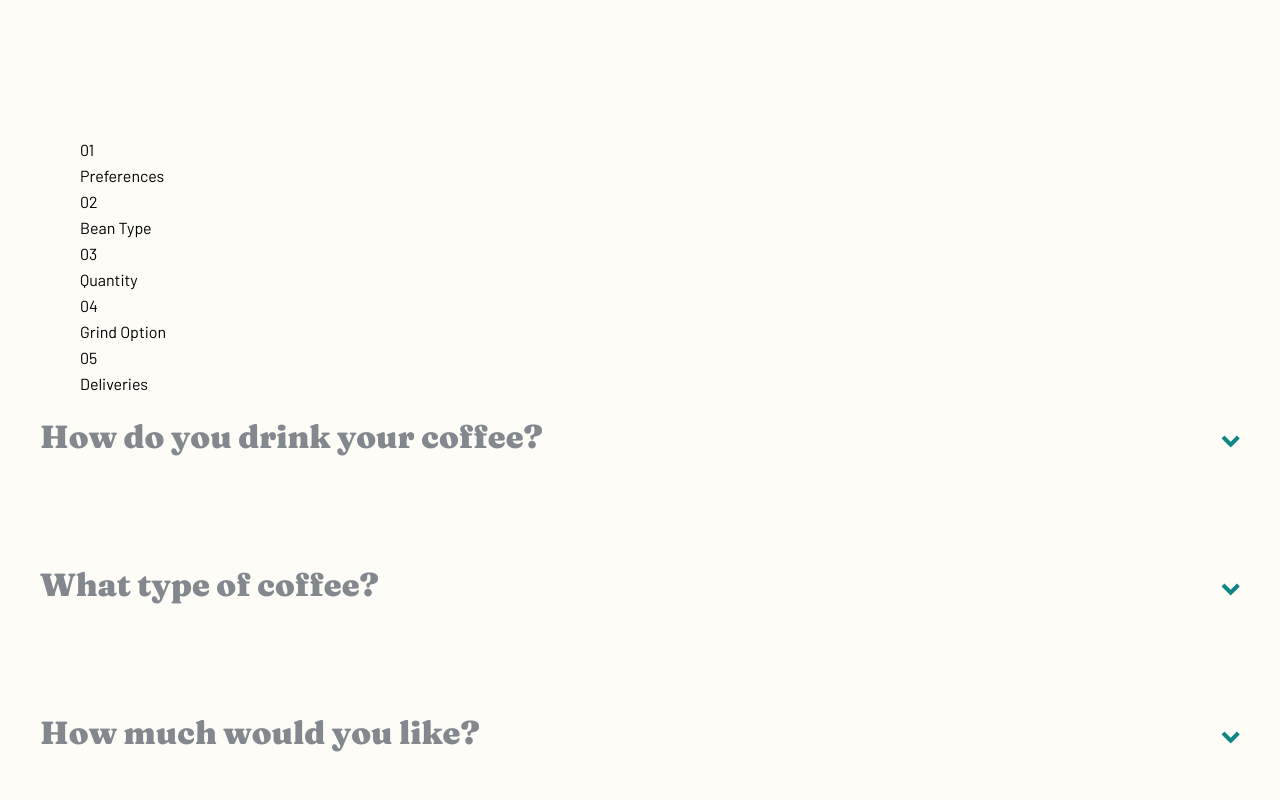
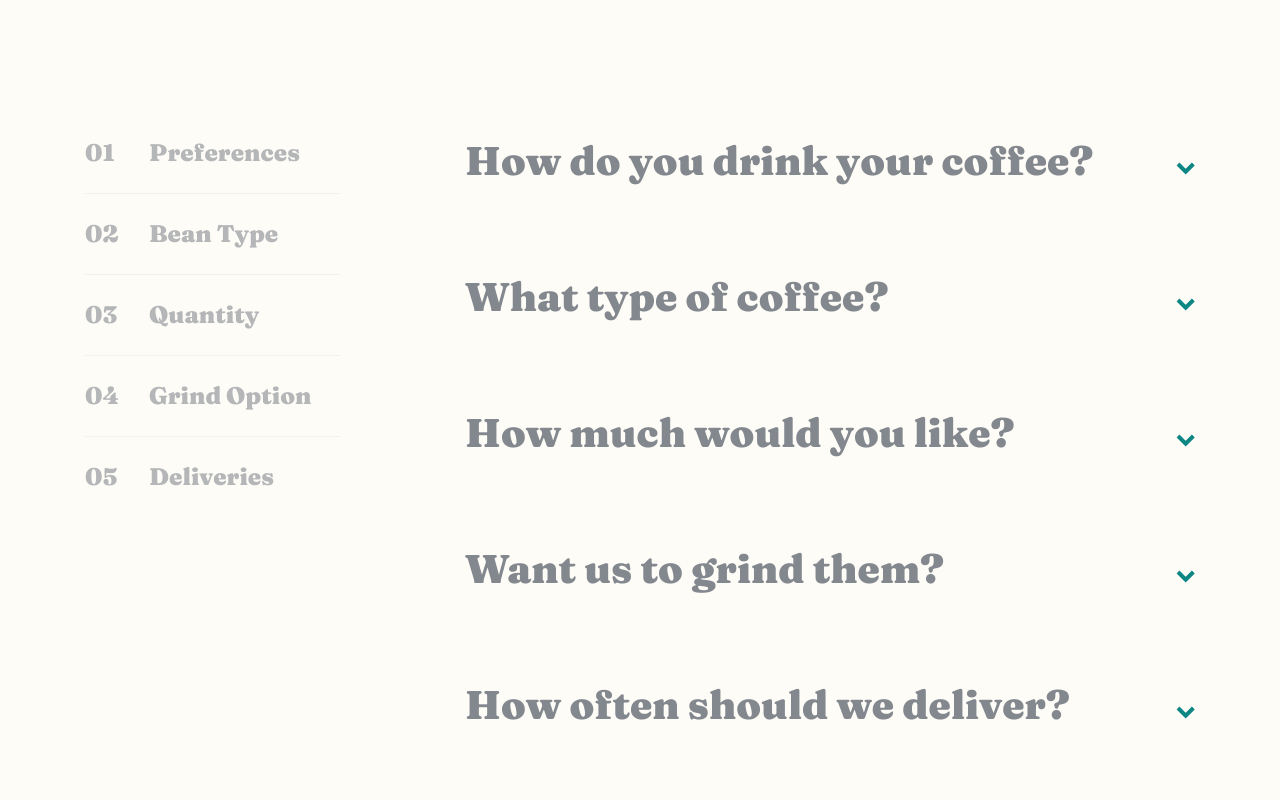
Before and after one commit to vickievien/coffee-roasters, a Next.js app: page /create in a window 1280 px wide. Shown: the part 1440-2240 px from the top of the page. Built offline with nearby package versions, Linux system fonts and the light colour scheme.

Commit message:
:lipstick: update: add desktop view styles for Option section of Create page hide aside for mobile and tablet view'

```diff
--- a/styles/Create.module.css
+++ b/styles/Create.module.css
@@ -210,6 +210,10 @@
     margin: 0 24px 120px 24px;
 }
 
+.aside {
+    display: none;
+}
+
 .section_container {
     margin-bottom: 95px;
 }
@@ -278,3 +282,85 @@
         margin-bottom: 24px;
     }
 }
+
+@media only screen and (min-width: 1280px) {
+    .option_container {
+        margin: 0 80px 200px 80px;
+        display: flex;
+        gap: 125px;
+        justify-content: center;
+        align-items: flex-start;
+    }
+    .aside {
+        display: block;
+        width: 255px;
+    }
+    .aside_order_list {
+        margin: 0;
+        padding: 0;
+    }
+    .list_item_link {
+        display: block;
+        padding: 24px 0;
+        border-bottom: 1px solid var(--lightest-grey);
+    }
+    .list_item_link:first-of-type {
+        padding-top: 0;
+    }
+    .list_item_link:last-of-type {
+        border-bottom: none;
+    }
+    .list_item {
+        font-family: 'Fraunces', serif;
+        font-weight: 900;
+        font-size: 24px;
+        line-height: 32px;
+        color: var(--grey);
+        display: flex;
+        gap: 30px;
+    }
+    .list_num_wrapper {
+        width: 34.05px;
+        display: flex;
+        justify-content: flex-start;
+    }
+    .list_num {
+        opacity: 60%;
+        transition: 0.3s ease-in-out;
+    }
+    .list_num:hover {
+        color: var(--dark-cyan);
+        opacity: 40%;
+    }
+    .list_title {
+        opacity: 60%;
+        transition: 0.3s ease-in-out;
+    }
+    .list_title:hover {
+        opacity: 100%;
+    }
+    .main {
+
+    }
+    .section_container {
+        width: 730px;
+        margin-bottom: 88px;
+    }
+    .section_title_container {
+        margin-bottom: 56px;
+    }
+    .question_title {
+        font-size: 40px;
+        line-height: 48px;
+    }
+    .section_cards_container {
+        gap: 23px;
+    }
+    .card_container {
+        padding: 32px 28px;
+        transition: 0.3s ease-in-out;
+    }
+    .card_container:hover {
+        background-color: var(--pale-orange);
+    }
+}
```
